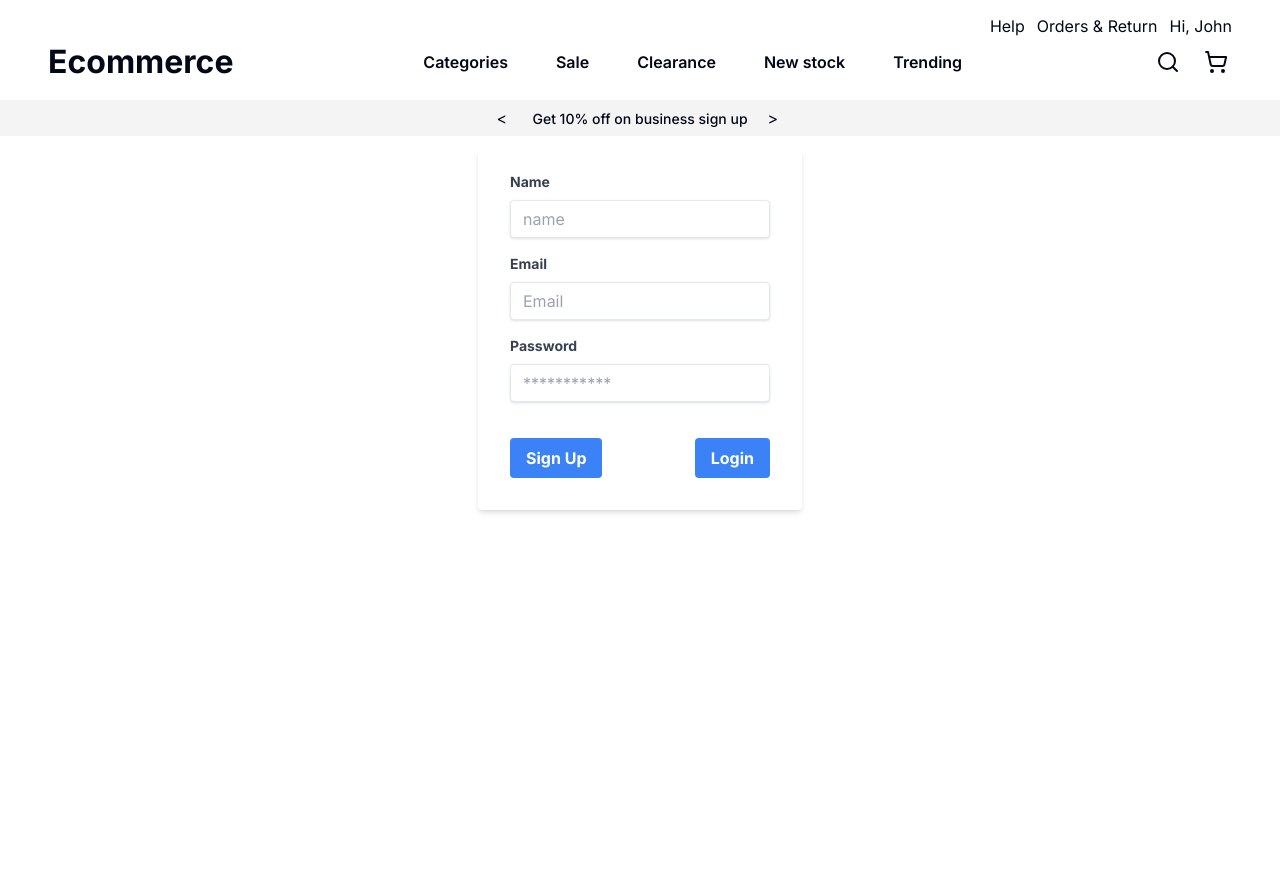
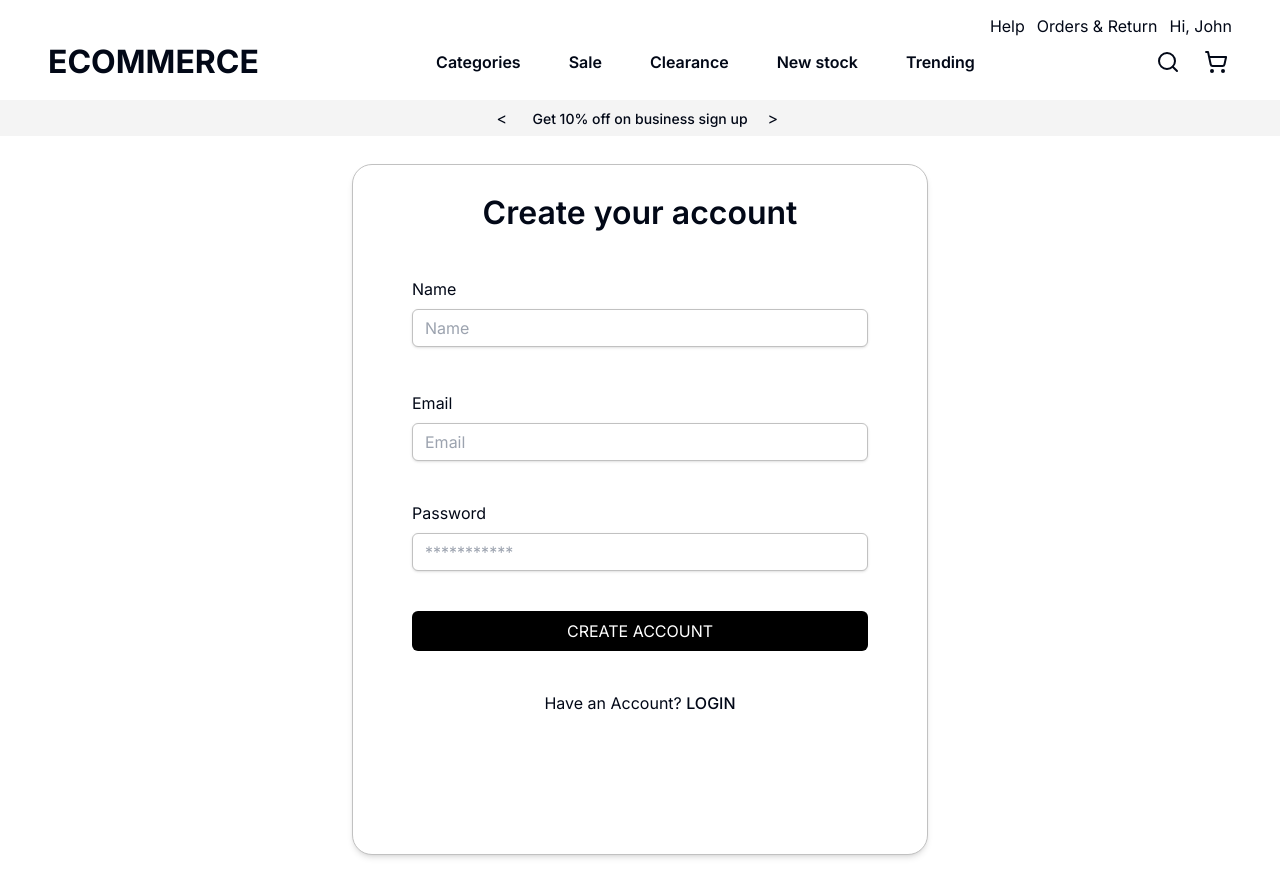
Before and after one commit to vickykumar123/mern-moonshot, a Next.js app: page /register in a window 1280 px wide. Before the commit the page ends 800 px from the top, so only its background shows below. Built offline with nearby package versions, Linux system fonts and the light colour scheme.

Commit message:
Finished sign-up page

```diff
--- a/app/(routes)/register/page.tsx
+++ b/app/(routes)/register/page.tsx
@@ -33,23 +33,26 @@ function SignIn() {
     }
   }
   return (
-    <div className="flex justify-center items-center m-auto p-3">
+    <div className="w-full flex items-center justify-center p-3 mt-4 box-border">
       <form
         onSubmit={handleSubmit}
-        className="bg-white shadow-md rounded px-8 pt-6 pb-8 mb-4"
+        className="bg-white shadow-md px-8 pt-6 pb-8 mb-4 h-[691px] w-[576px] rounded-[20px] border-[1px] border-[#C1C1C1] space-y-10 flex flex-col items-center"
       >
-        <div className="mb-4">
+        <h2 className="text-center text-[32px] font-[600]">
+          Create your account
+        </h2>
+        <div className=" h-[74px]">
           <label
-            className="block text-gray-700 text-sm font-bold mb-2"
+            className="  text-[16px] font-[400] mb-2 flex flex-col"
             htmlFor="name"
           >
             Name
           </label>
           <input
-            className={`shadow appearance-none border rounded w-full py-2 px-3 text-gray-700 leading-tight focus:outline-none focus:shadow-outline`}
+            className={`shadow appearance-none border-[1px] border-[#C1C1C1] rounded-[6px] w-[456px] py-2 px-3  leading-tight focus:outline-none focus:shadow-outline`}
             id="name"
             type="text"
-            placeholder="name"
+            placeholder="Name"
             onChange={(e) => {
               setName(e.target.value);
             }}
@@ -58,13 +61,13 @@ function SignIn() {
 
         <div className="mb-4">
           <label
-            className="block text-gray-700 text-sm font-bold mb-2"
+            className="  text-[16px] font-[400] mb-2 flex flex-col"
             htmlFor="email"
           >
             Email
           </label>
           <input
-            className={`shadow appearance-none border rounded w-full py-2 px-3 text-gray-700 leading-tight focus:outline-none focus:shadow-outline`}
+            className={`shadow appearance-none border-[1px] border-[#C1C1C1] rounded-[6px] w-[456px] py-2 px-3  leading-tight focus:outline-none focus:shadow-outline`}
             id="email"
             type="email"
             placeholder="Email"
@@ -75,13 +78,13 @@ function SignIn() {
         </div>
         <div className="mb-6">
           <label
-            className="block text-gray-700 text-sm font-bold mb-2"
+            className="  text-[16px] font-[400] mb-2 flex flex-col"
             htmlFor="password"
           >
             Password
           </label>
           <input
-            className={`shadow appearance-none border rounded w-full py-2 px-3 text-gray-700 mb-3 leading-tight focus:outline-none focus:shadow-outline`}
+            className={`shadow appearance-none border-[1px] border-[#C1C1C1] rounded-[6px] w-[456px] py-2 px-3  leading-tight focus:outline-none focus:shadow-outline`}
             id="password"
             type="password"
             placeholder="***********"
@@ -93,16 +96,18 @@ function SignIn() {
 
         <div className="flex items-center justify-between">
           <button
-            className="bg-blue-500  hover:bg-blue-700 text-white font-bold py-2  px-4 rounded  focus:outline-none  focus:shadow-outline"
+            className="bg-black text-white  p-2 rounded-md uppercase w-[456px]"
             type="submit"
           >
-            Sign Up
+            Create Account
           </button>
+        </div>
+        <div>
           <Link
             href="/login"
-            className="bg-blue-500  hover:bg-blue-700 text-white font-bold py-2  px-4 rounded  focus:outline-none  focus:shadow-outline"
+            className="text-center text-[16px] font-[400] hover:underline"
           >
-            Login
+            Have an Account? <span className="font-[500]">LOGIN</span>
           </Link>
         </div>
       </form>
--- a/components/ui/Header.tsx
+++ b/components/ui/Header.tsx
@@ -11,7 +11,7 @@ export default function Header() {
             <span>Hi, John</span>
           </div>
           <div className="flex items-center justify-between">
-            <div className="text-[32px] font-[700]">Ecommerce</div>
+            <div className="text-[32px] font-[700] uppercase">Ecommerce</div>
             <div className="space-x-12 flex items-center justify-between text-[16px] font-[600]">
               <span>Categories</span>
               <span>Sale</span>
```
